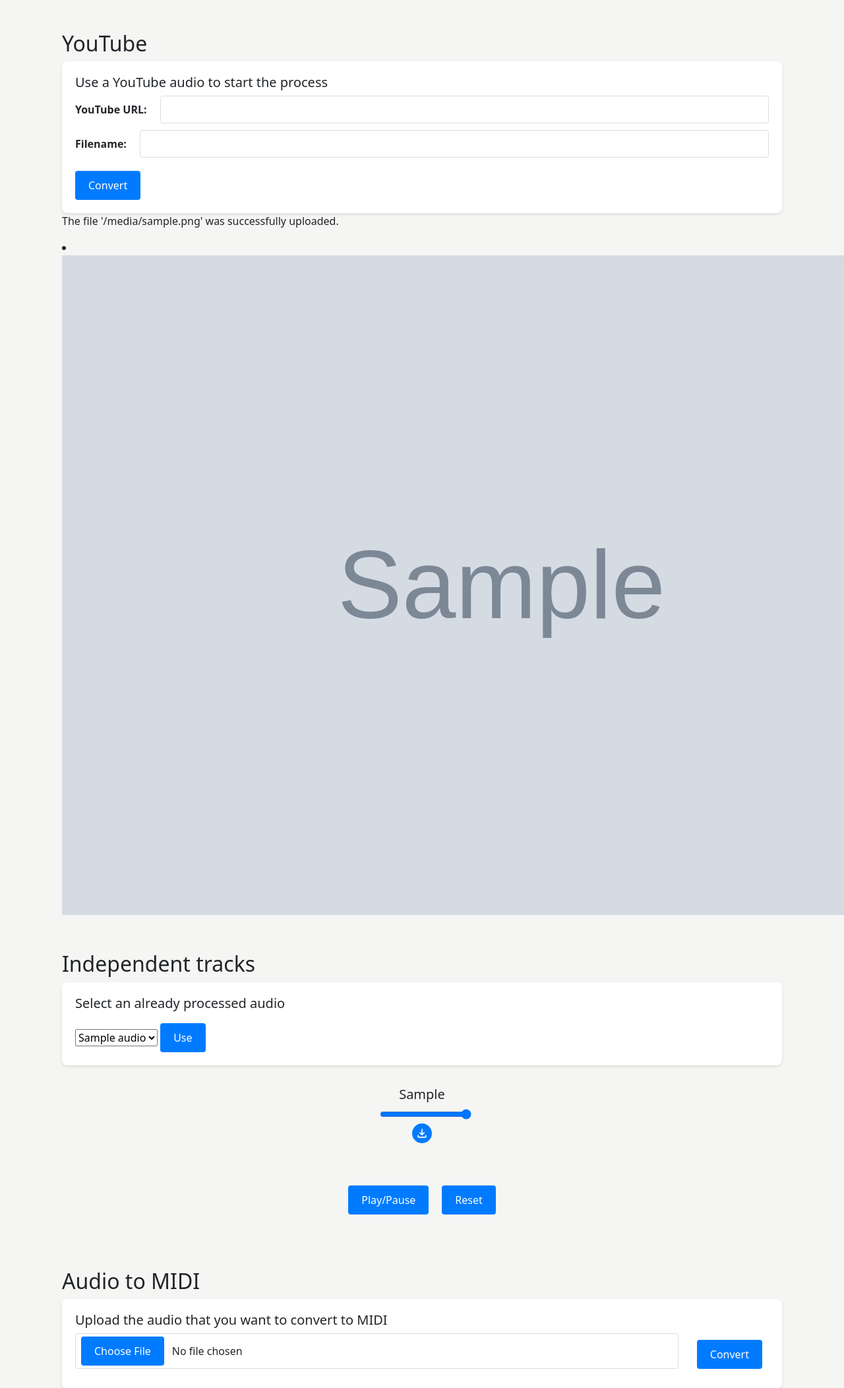
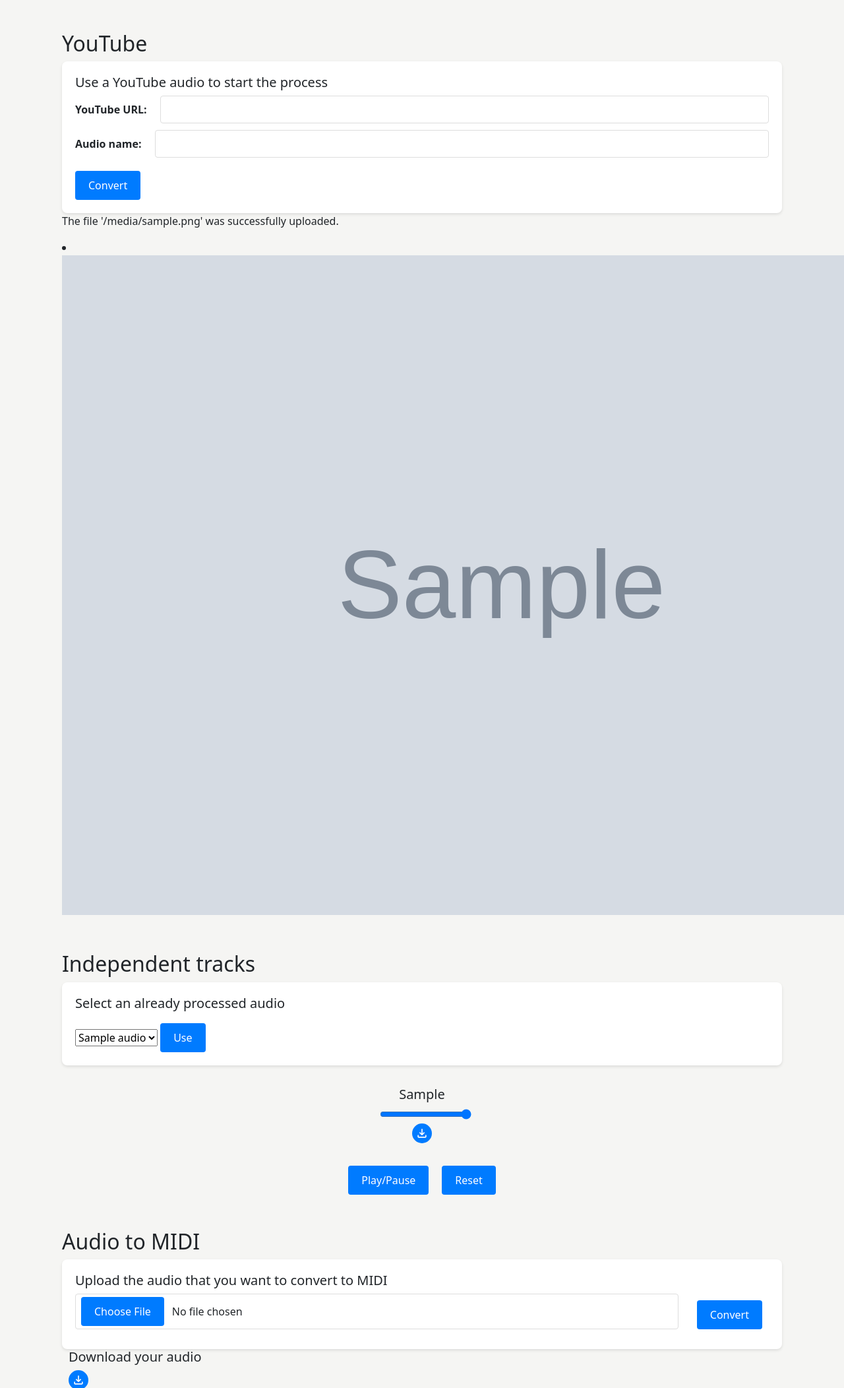
Before and after one commit to beny-bee/Wave2Page, a Flask app: template app/templates/service.html in a window 1280 px wide; the page is wider, and only the part inside the window is pictured. Shown: the part 61-2165 px from the top of that part at 66% size. Run offline with Flask 3, Linux system fonts and the light colour scheme; the template is opened without the code that fills it: most values are stand-ins (such as "Sample title", 1, 10 or a date in 2020); grey boxes marked "Sample" are stand-in pictures; some libraries are stand-ins or nearby versions.

Commit message:
Hot fix margin html

```diff
--- a/app/templates/service.html
+++ b/app/templates/service.html
@@ -63,14 +63,14 @@
             flex-direction: column;
             justify-content: center;
             align-items: center;
-            margin: 0;
+            margin-bottom: -30px;
         }
         .parent {
             margin: 1rem;
             padding: 2rem 2rem;
         }
         .child {
-            margin-bottom: 10px;
+            margin-bottom: -10px;
             margin: 0 10px;
             display: inline-block;
             justify-content: center;
@@ -172,7 +172,7 @@
             <input type="text" id="video_url" name="video_url">
         </div>
         <div class="form-group">
-            <label for="filename">Filename:</label>
+            <label for="filename">Audio name:</label>
             <input type="text" id="filename" name="filename">
         </div>
         <input id="submitButtonYT" type="submit" value="Convert">
```
